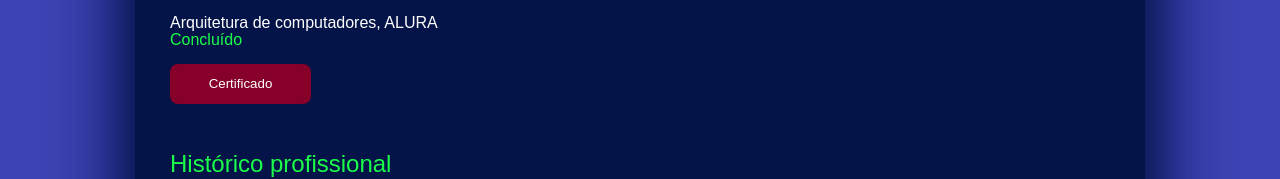
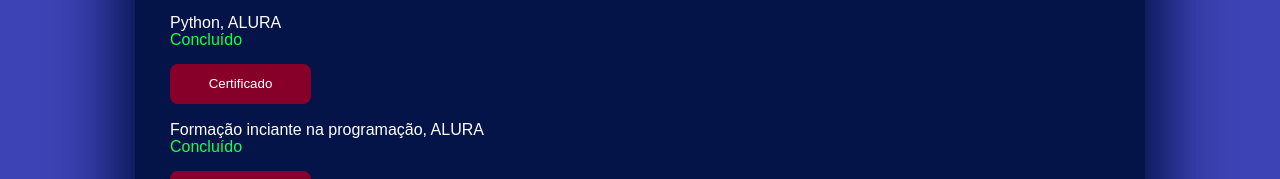
Before and after one commit to kauewa/Curriculo, a plain HTML site: page index.html in a window 1280 px wide. Shown: the part 1396-1575 px from the top of the page. Drawn offline with Linux system fonts and the light colour scheme; a web font is replaced by a local one.

Commit message:
Atualização certificados

```diff
--- a/index.html
+++ b/index.html
@@ -101,12 +101,18 @@
                             <a href="certificados/Kauê Wandscher - Curso - Alura js2.pdf" target="_blank"><button class="certificado">Certificado</button></a>
                             <a href="certificados/Kauê Wandscher - Curso - Alura js3.pdf" target="_blank"><button class="certificado">Certificado</button></a>
                         </div>
+                        <div class="box-curso">
+                            <p>Python, ALURA</p>
+                            <span class="concluido">Concluído</span>
+                            <div class="certificar">
+                                <a href="certificados/Kauê Wandscher - Curso - python1.pdf" target="_blank"><button class="certificado">Certificado</button></a>
+                            </div>
                     </div>
                     <div class="box-curso">
-                        <p>Arquitetura de computadores, ALURA</p>
+                        <p>Formação inciante na programação, ALURA</p>
                         <span class="concluido">Concluído</span>
                         <div class="certificar">
-                            <a href="certificados/Kauê Wandscher - Curso - Alura - arquitetura.pdf" target="_blank"><button class="certificado">Certificado</button></a>
+                            <a href="certificados/Kauê Wandscher - Formação -.pdf" target="_blank"><button class="certificado">Certificado</button></a>
                         </div>
                     </div>
                     <p>
```
Also changed, not shown: ingles.html (+9 -2 lines), 3 other files.
